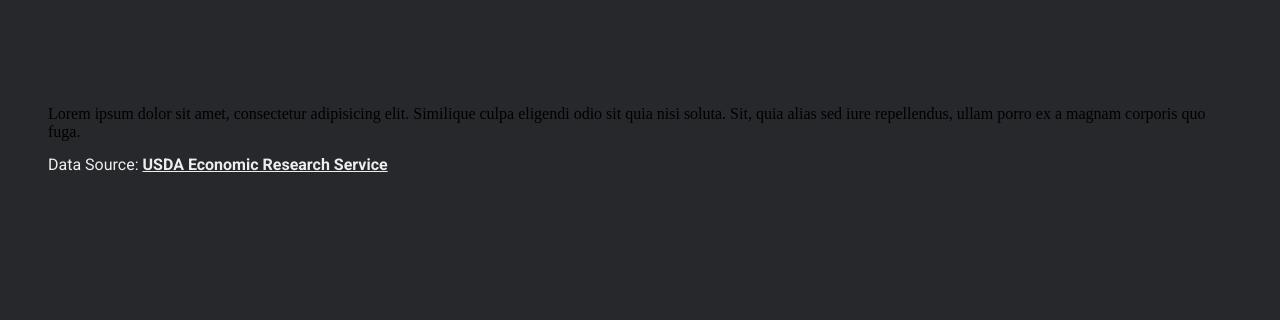
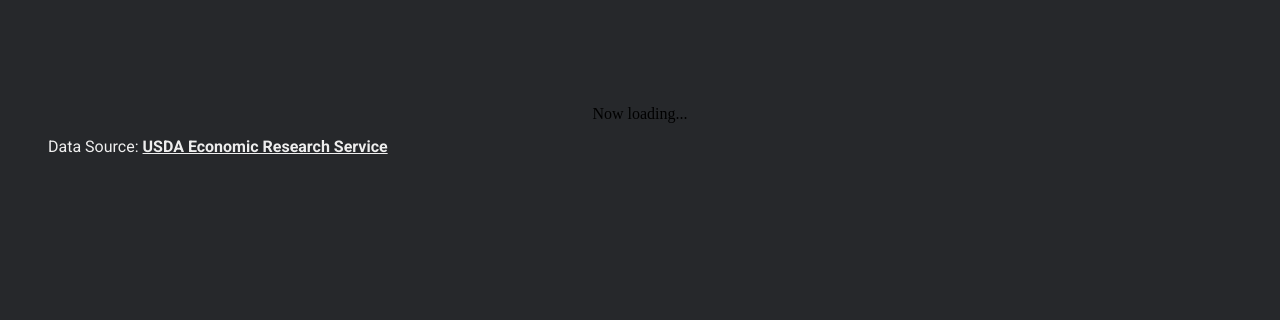
Before and after one commit to astabidasaaa/sngkr-website, a Gatsby site: page /visualization/US-map in a window 1280 px wide. Shown: the part 453-773 px from the top of the page. Built offline with nearby package versions, Linux system fonts and the light colour scheme; Gatsby itself is replaced by a stand-in of ours; no server answers; a web font is replaced by a local one.

Commit message:
remove unused code

```diff
--- a/src/components/Header.jsx
+++ b/src/components/Header.jsx
@@ -1,5 +1,5 @@
-import React, { useEffect, useState, useContext } from "react";
-import { useStaticQuery, Link, graphql } from "gatsby";
+import React, { useContext } from "react";
+import { useStaticQuery, graphql } from "gatsby";
 import styled from "styled-components";
 import Navigation from "./Navigation";
 import BurgerButton from "./BurgerButton";
--- a/src/components/visualization/US-map/USMapApp.jsx
+++ b/src/components/visualization/US-map/USMapApp.jsx
@@ -55,8 +55,7 @@
         d3.select("#container").select("#tooltip").remove();
       };
     } else {
-      document.getElementById("svgContainer").innerHTML =
-        "Lorem ipsum dolor sit amet, consectetur adipisicing elit. Similique culpa eligendi odio sit quia nisi soluta. Sit, quia alias sed iure repellendus, ullam porro ex a magnam corporis quo fuga.";
+      document.getElementById("svgContainer").innerHTML = "Now loading...";
 
       return () => {
         document.getElementById("svgContainer").innerHTML = "";
--- a/src/pages/index.jsx
+++ b/src/pages/index.jsx
@@ -1,4 +1,4 @@
-import React, { useEffect, useRef } from "react";
+import React, { useEffect } from "react";
 // import TypeWriterEffect from "react-typewriter-effect";
 import styled from "styled-components";
 import useIsSsr from "../components/IsSSR";
@@ -23,7 +23,6 @@
 
 const IndexPage = () => {
   const isSSR = useIsSsr();
-  const el = useRef(null);
 
   useEffect(() => {
     const typed = new Typed(".typed1", {
```
Also changed, not shown: src/components/Layout.jsx (+0 -41 lines).
